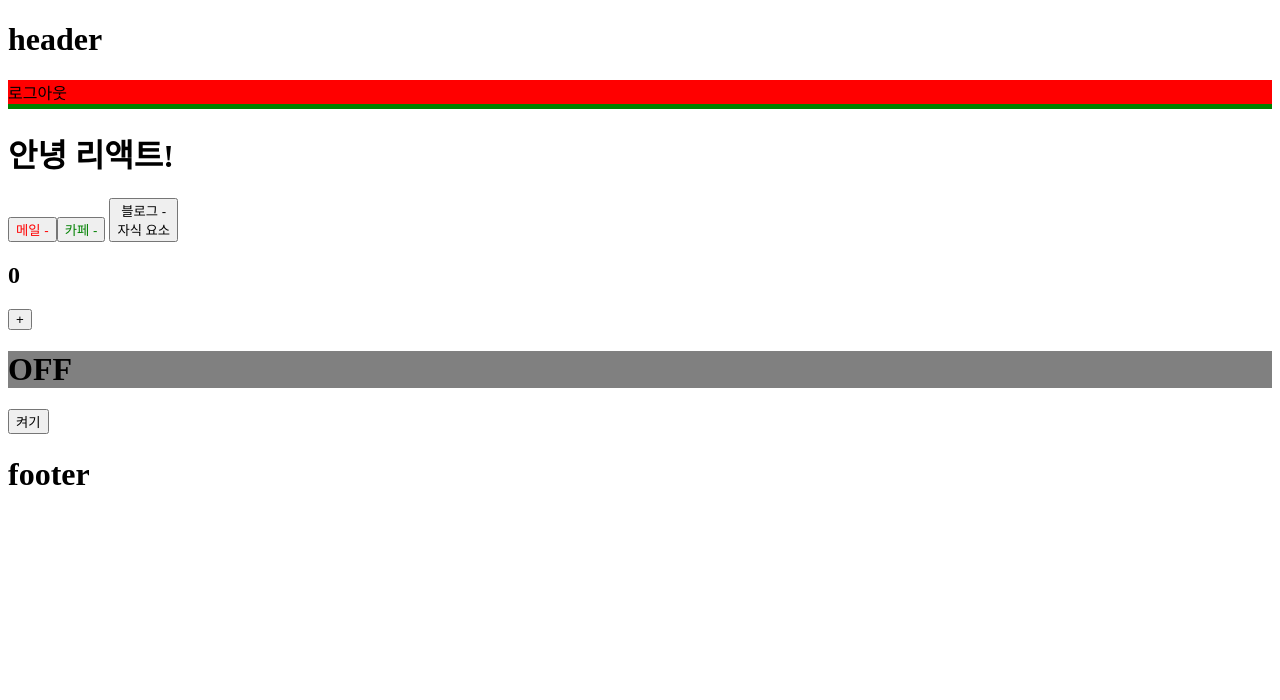
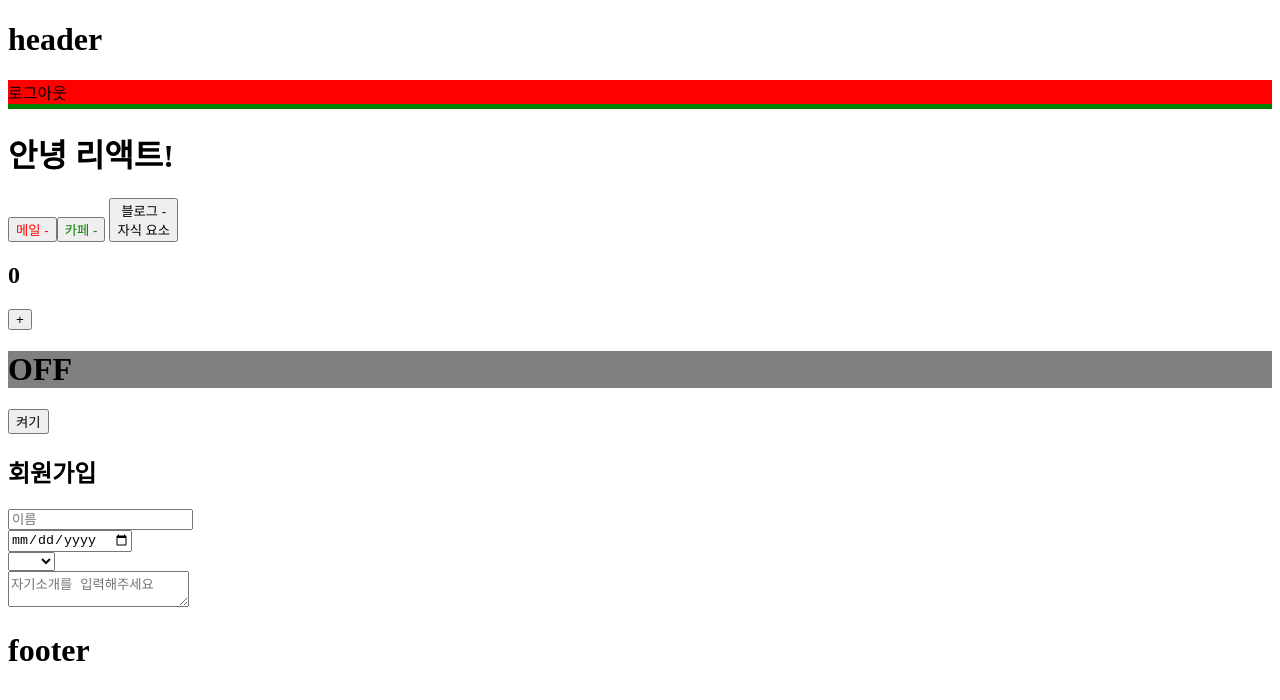
Before and after one commit to yunhozz/reacted, a React (Vite) app in the folder section05/: page / in a window 1280 px wide. Shown: the top 700 px of the page. Built offline with nearby package versions, Linux system fonts and the light colour scheme.

Commit message:
State로 사용자 입력 관리하기

```diff
--- a/section05/src/App.jsx
+++ b/section05/src/App.jsx
@@ -5,6 +5,7 @@ import Main from "./components/Main.jsx";
 import Button from "./components/Button.jsx";
 import Counter from "./components/Counter.jsx";
 import Bulb from "./components/Bulb.jsx";
+import Register from "./components/Register.jsx";
 
 /*
 [re-rendering이 발생하는 조건]
@@ -35,6 +36,7 @@ function App() {
             </Button>
             <Counter/>
             <Bulb/>
+            <Register/>
             <Footer/>
         </>
     );
--- /dev/null
+++ b/section05/src/components/Register.jsx
@@ -0,0 +1,63 @@
+import { useState } from "react";
+
+export default () => {
+    const [input, setInput] = useState({
+        name: "",
+        birth: "",
+        country: "",
+        bio: ""
+    });
+
+    // event.target.value : 사용자의 입력값
+    const onChange = (event) => {
+        console.log(event.target.name, event.target.value);
+
+        setInput({
+            ...input,
+            [event.target.name]: event.target.value // event.target.name 값으로 key 설정
+        });
+    };
+
+    console.log(input);
+
+    return (
+        <div>
+            <h2>회원가입</h2>
+            <div>
+                <input
+                    name={"name"}
+                    value={input.name}
+                    onChange={onChange}
+                    placeholder={"이름"}
+                />
+            </div>
+            <div>
+                <input
+                    name={"birth"}
+                    value={input.birth}
+                    type={"date"}
+                    onChange={onChange}
+                />
+            </div>
+            <div>
+                <select
+                    name={"country"}
+                    value={input.country}
+                    onChange={onChange}>
+                    <option></option>
+                    <option value={"kr"}>한국</option>
+                    <option value={"us"}>미국</option>
+                    <option value={"jp"}>일본</option>
+                </select>
+            </div>
+            <div>
+                <textarea
+                    name={"bio"}
+                    value={input.bio}
+                    onChange={onChange}
+                    placeholder={"자기소개를 입력해주세요"}
+                />
+            </div>
+        </div>
+    );
+}
```
